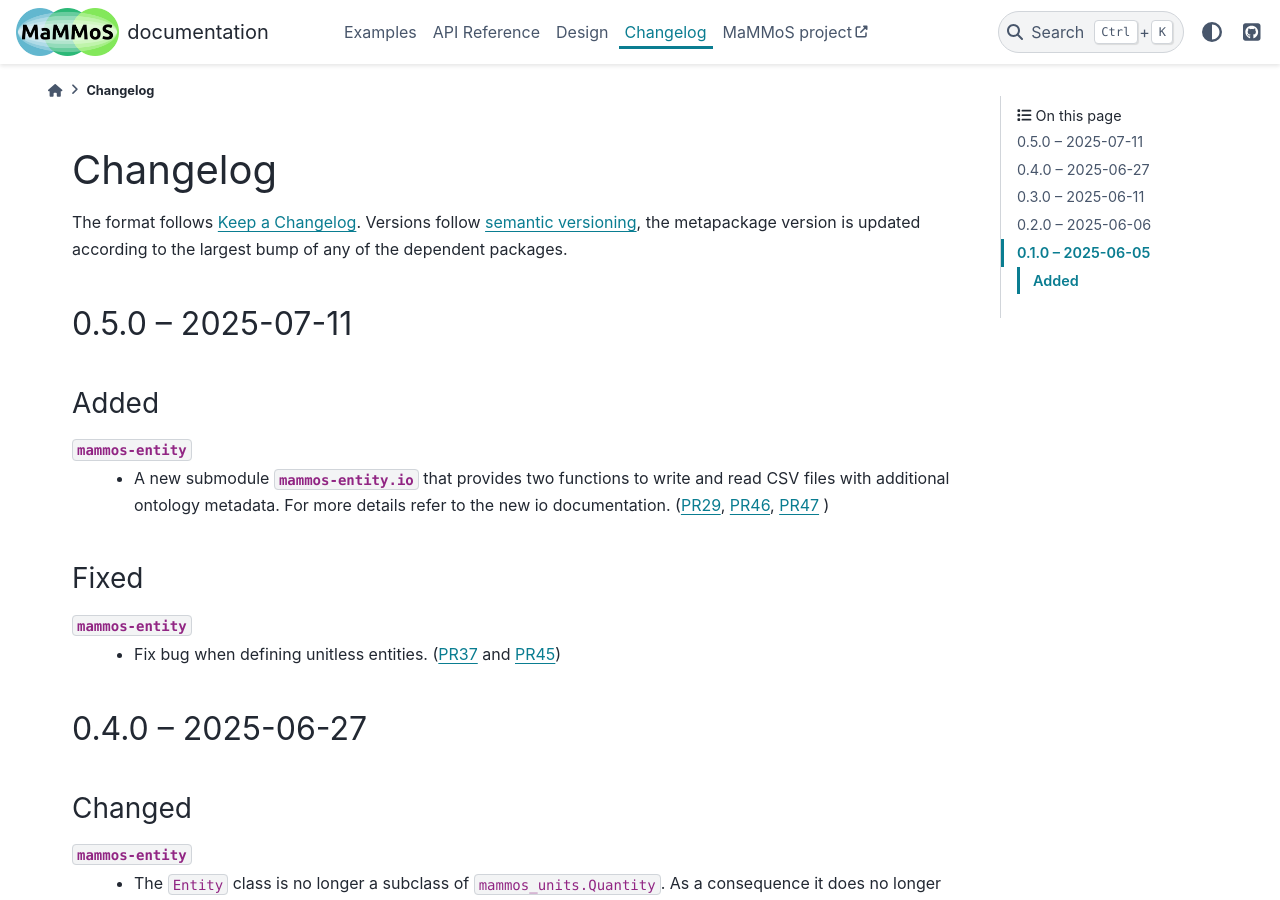
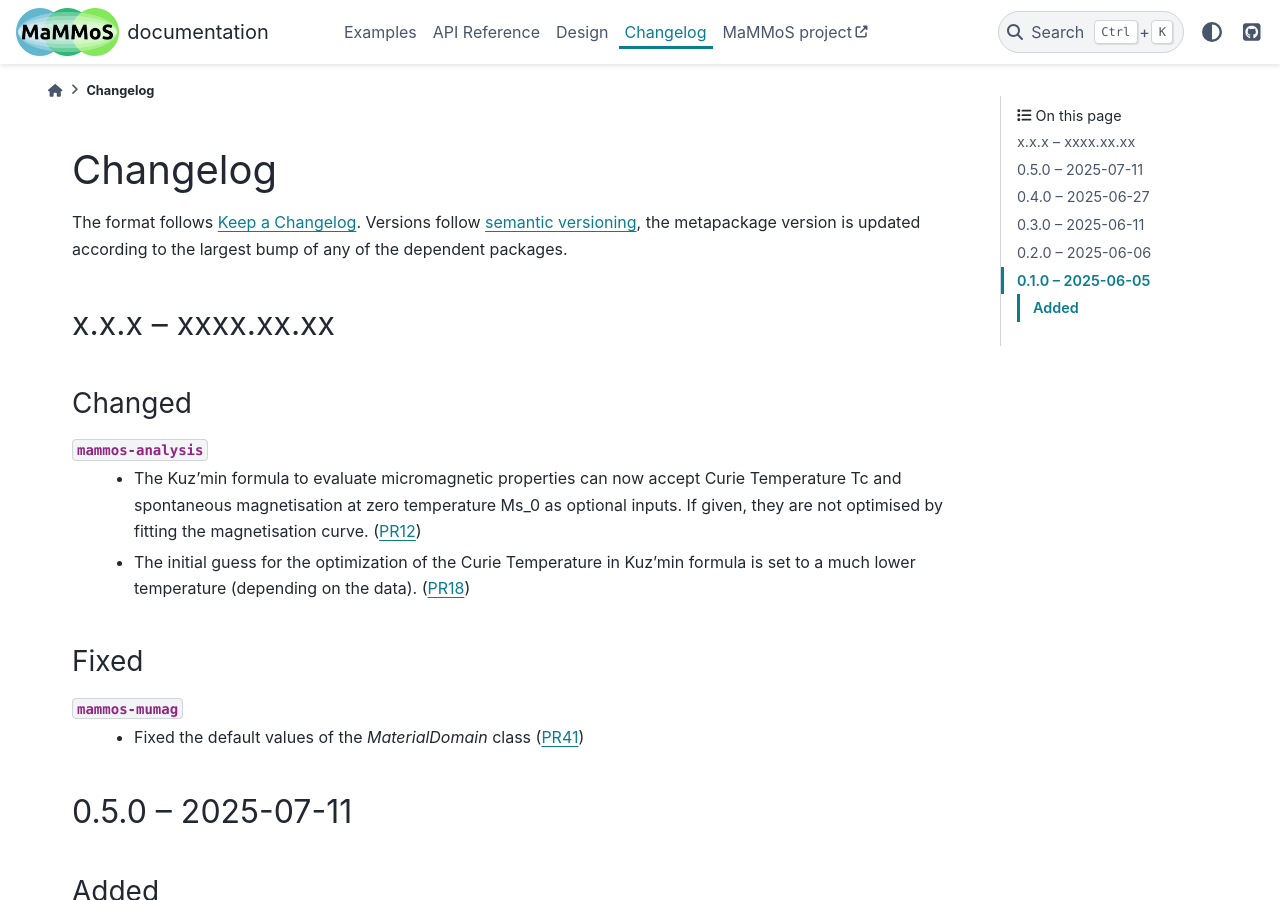
Before and after one commit to MaMMoS-project/mammos, a Sphinx documentation site: the page built from docs/source/changelog.rst, in a window 1280 px wide and 900 px high. Built offline with Sphinx 7.4.7 and the PyData theme 0.15.4, drawn with Linux system fonts in a browser that asks for light colours; pages that are not in the unit, such as notebooks, are missing from menus; the version number is read from the project's files by our own code.

Commit message:
docs: init changelog
- add mammos-analysis#12
- add mammos-analysis#18
- add mammos-mumag#41

```diff
--- a/docs/source/changelog.rst
+++ b/docs/source/changelog.rst
@@ -5,6 +5,22 @@ Changelog
 The format follows `Keep a Changelog <https://keepachangelog.com/>`__. Versions
 follow `semantic versioning <https://semver.org/>`__, the metapackage version is
 updated according to the largest bump of any of the dependent packages.
+
+x.x.x -- xxxx.xx.xx
+===================
+
+Changed
+-------
+
+``mammos-analysis``
+  - The Kuz'min formula to evaluate micromagnetic properties can now accept Curie Temperature Tc and spontaneous magnetisation at zero temperature Ms_0 as optional inputs. If given, they are not optimised by fitting the magnetisation curve. (`PR12 <https://github.com/MaMMoS-project/mammos-analysis/pull/12>`__)
+  - The initial guess for the optimization of the Curie Temperature in Kuz'min formula is set to a much lower temperature (depending on the data). (`PR18 <https://github.com/MaMMoS-project/mammos-analysis/pull/18>`__)
+
+Fixed
+-----
+
+``mammos-mumag``
+  - Fixed the default values of the `MaterialDomain` class (`PR41 <https://github.com/MaMMoS-project/mammos-mumag/pull/41>`__)
 
 0.5.0 -- 2025-07-11
 ===================
```
